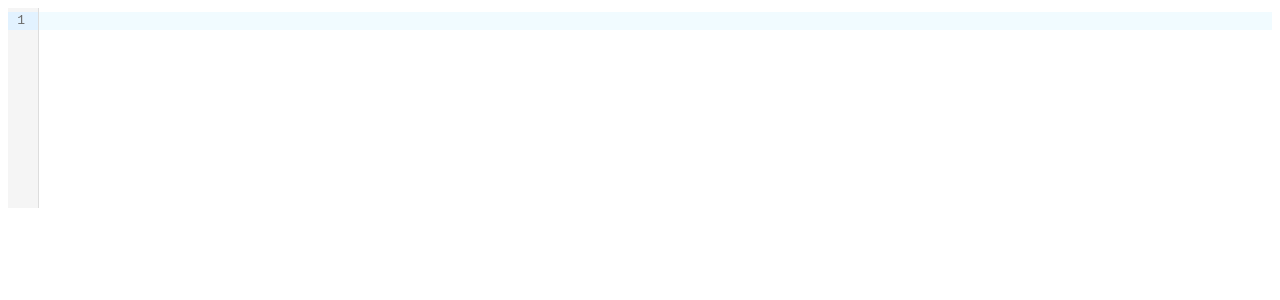
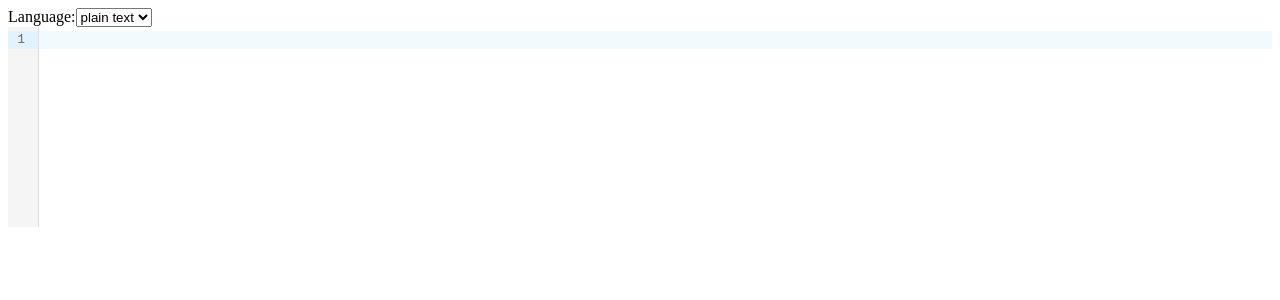
Before and after one commit to pnicto/paste, a React (Vite) app: page / in a window 1280 px wide. Shown: the top 300 px of the page. Built offline with nearby package versions, Linux system fonts and the light colour scheme.

Commit message:
feat: syntax highlighting based on language selection

```diff
--- a/src/App.tsx
+++ b/src/App.tsx
@@ -1,15 +1,53 @@
-import CodeMirror, { ViewUpdate } from "@uiw/react-codemirror";
+import { langs } from "@uiw/codemirror-extensions-langs";
+import CodeMirror, { Extension, ViewUpdate } from "@uiw/react-codemirror";
 import { useCallback, useState } from "react";
+
+const PLAIN_TEXT = "plain text";
+
+const languageOptions = [...Object.keys(langs), PLAIN_TEXT].sort();
+
+type Language = keyof typeof langs | typeof PLAIN_TEXT;
 
 function App() {
   const [value, setValue] = useState("");
+  const [lang, setLang] = useState<Language>(PLAIN_TEXT);
+  const [extensions, setExtensions] = useState<Extension[]>([]);
   // eslint-disable-next-line @typescript-eslint/no-unused-vars
   const onChange = useCallback((val: string, _: ViewUpdate) => {
     setValue(val);
   }, []);
+
+  const handleLangChange = (e: React.ChangeEvent<HTMLSelectElement>) => {
+    const targetLang = e.target.value as Language;
+    setLang(targetLang);
+    if (targetLang !== PLAIN_TEXT) {
+      setExtensions([langs[targetLang]()]);
+    } else {
+      setExtensions([]);
+    }
+  };
+
   return (
     <>
-      <CodeMirror value={value} height="200px" onChange={onChange} />
+      <label>
+        Language:
+        <select
+          value={lang}
+          onChange={(e) => {
+            handleLangChange(e);
+          }}
+        >
+          {languageOptions.map((language) => (
+            <option key={language}>{language}</option>
+          ))}
+        </select>
+      </label>
+      <CodeMirror
+        value={value}
+        height="200px"
+        onChange={onChange}
+        extensions={extensions}
+      />
     </>
   );
 }
```
